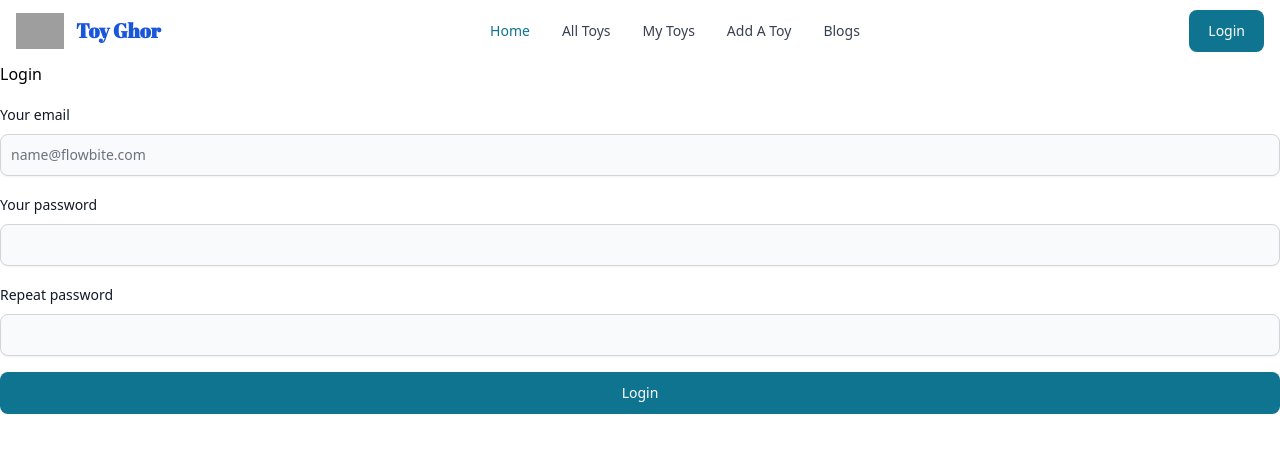
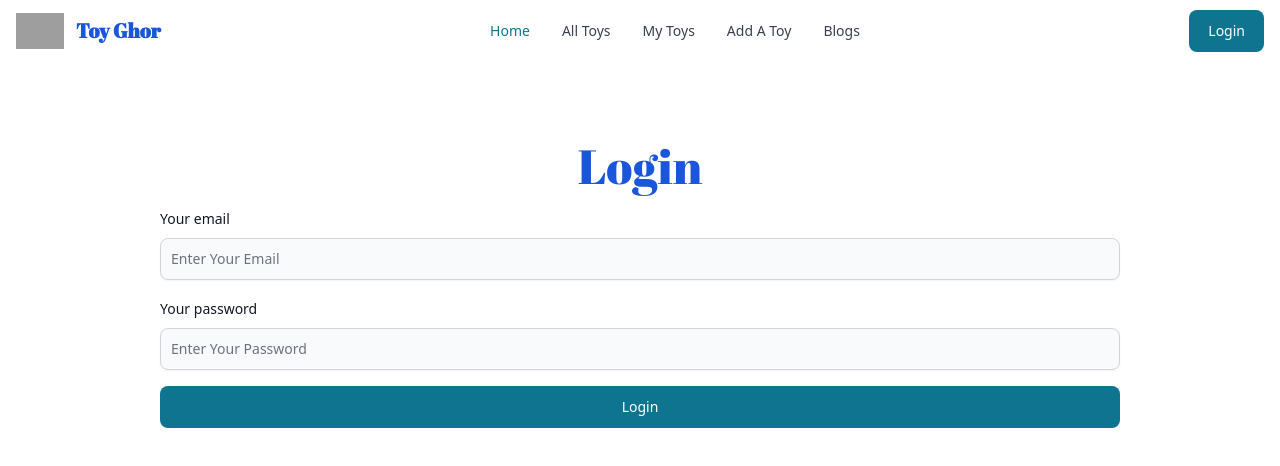
Before and after one commit to Safinahmedhasan/toy-ghor.web.app, a React (Vite) app: page /login in a window 1280 px wide. Shown: the top 466 px of the page. Built offline with nearby package versions, Linux system fonts and the light colour scheme; grey boxes are pictures that could not be loaded.

Commit message:
login page added

```diff
--- a/src/component/Login/Login.jsx
+++ b/src/component/Login/Login.jsx
@@ -3,9 +3,9 @@ import { Button, Label, TextInput } from "flowbite-react";
 
 const Login = () => {
     return (
-        <div>
-            <form className="flex flex-col gap-4">
-                <h2>Login</h2>
+        <div className="container mx-auto">
+            <form className="flex flex-col gap-4 w-3/4 mx-auto">
+                <h2 className="text-center text-5xl hexfont mt-20 text-blue-700">Login</h2>
                 <div>
                     <div className="mb-2 block">
                         <Label
@@ -16,7 +16,8 @@ const Login = () => {
                     <TextInput
                         id="email2"
                         type="email"
-                        placeholder="name@flowbite.com"
+                        placeholder="Enter Your Email"
+                        name="email"
                         required={true}
                         shadow={true}
                     />
@@ -31,20 +32,8 @@ const Login = () => {
                     <TextInput
                         id="password2"
                         type="password"
-                        required={true}
-                        shadow={true}
-                    />
-                </div>
-                <div>
-                    <div className="mb-2 block">
-                        <Label
-                            htmlFor="repeat-password"
-                            value="Repeat password"
-                        />
-                    </div>
-                    <TextInput
-                        id="repeat-password"
-                        type="password"
+                        name="password"
+                        placeholder="Enter Your Password"
                         required={true}
                         shadow={true}
                     />
```
